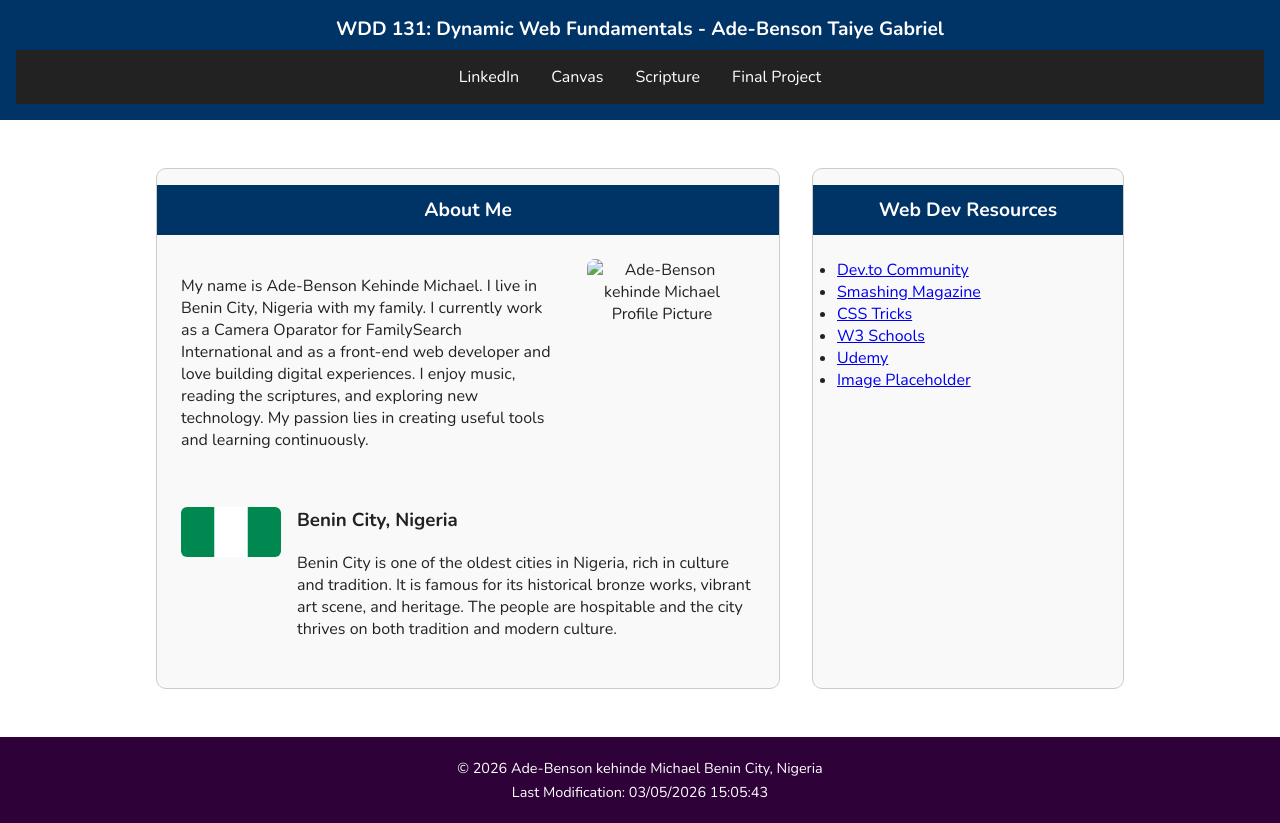
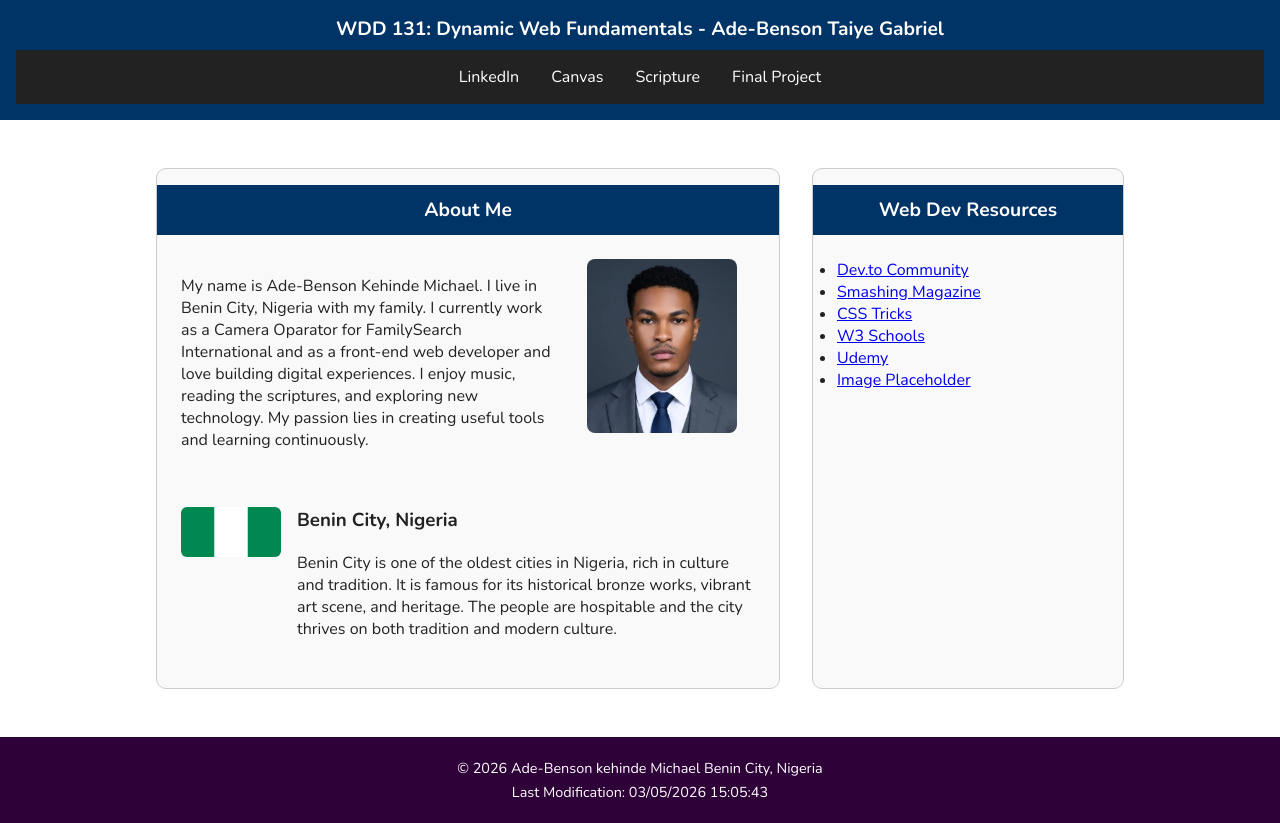
Before and after one commit to El-Benson/wdd131, a plain HTML site: page index.html in a window 1280 px wide. Drawn offline with nearby package versions, Linux system fonts and the light colour scheme.

Commit message:
Update index.html

```diff
--- a/index.html
+++ b/index.html
@@ -50,7 +50,7 @@
 
             <!-- Profile Picture -->
             <div class="profile-pic">
-              <img src="images/Kehinde.jpg" alt="Ade-Benson kehinde Michael  Profile Picture" >
+              <img src="images/Kehinde.jpeg" alt="Ade-Benson kehinde Michael  Profile Picture" >
             </div>
           </div>
 
```
